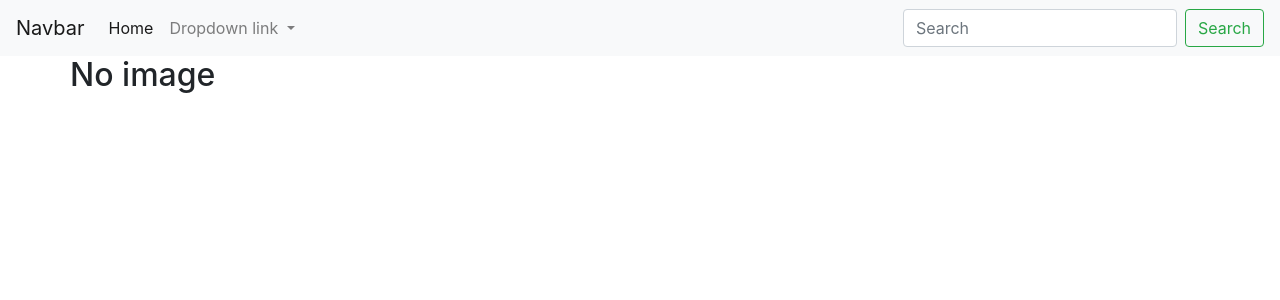
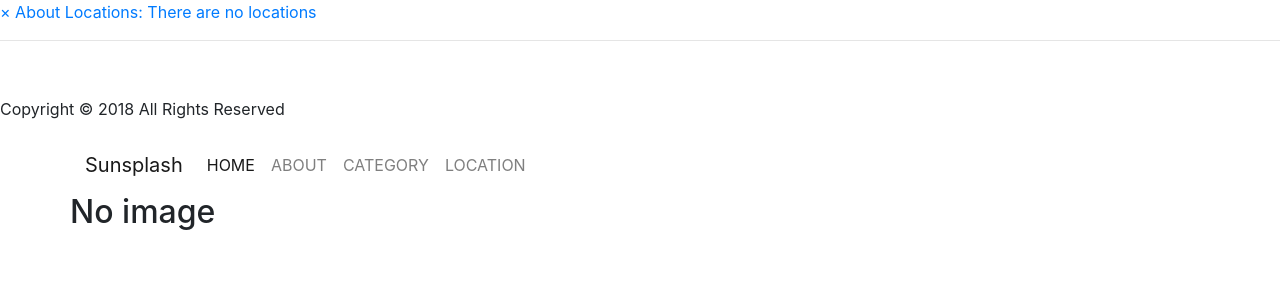
Before and after one commit to SophiaNM/Gallery, a Django app: page / in a window 1280 px wide. Shown: the top 300 px of the page. Run offline with Django 3.2, Linux system fonts and the light colour scheme; data that the repository does not hold is empty; some libraries are stand-ins or nearby versions.

Commit message:
Styling navbar and creating animation for side nav

```diff
--- a/gallery/templates/navbar.html
+++ b/gallery/templates/navbar.html
@@ -1,39 +1,105 @@
+{% load bootstrap4 %}
+{% load static%}
 <!DOCTYPE html>
 <html lang="en" dir="ltr">
     <head>
         <meta charset="utf-8">
         <meta name="viewport" content="width=device-width, initial-scale=1">
         <title></title>
+        {% block styles %}
+          {% bootstrap_css %}
+        <link rel="stylesheet" href="{% static 'css/animate.min.css' %}">
+        <link rel="stylesheet" href="{% static 'css/index.css' %}">
+        {% endblock %}
     </head>
     <body>
-        <nav class="navbar navbar-expand-lg navbar-light bg-light">
-          <a class="navbar-brand" href="#">Navbar</a>
-          <button class="navbar-toggler" type="button" data-toggle="collapse" data-target="#navbarNavDropdown" aria-controls="navbarNavDropdown" aria-expanded="false" aria-label="Toggle navigation">
+        <div id="sideNav" class="nav-side">
+            <a href="javascript:void(0)" class="close-nav">&times;</a>
+            <a href="#">About</a>
+            <a href="#">Locations:</a>
+
+            {% for location in locations %}
+            <a href="/location/{{location.id}}">{{location.name}}</a>
+            {% empty %}
+            <a href="#">There are no locations</a>
+
+            {% endfor %}
+            <hr>
+            <div class="locations">
+            </div>
+
+            <div class="footer">
+                <div class="row">
+                    <div class="col-md-12 social-buttons">
+                        <ul class="list-inline">
+                            <li class="list-inline-item">
+                                <a
+                                    href="https://twitter.com/richiewaweru" target="_blank">
+                                    <i class="fab fa-twitter"></i>
+                                </a>
+                            </li>
+                            <li class="list-inline-item">
+                                <a class="tooltip-test" title="follow me"
+                                    href="https://facebook.com/richywaweru" target="_blank">
+                                    <i class="fab fa-facebook"></i>
+                                </a>
+                            </li>
+                            <li class="list-inline-item">
+                                <a class="tooltip-test" title="follow me"
+                                    href="https://www.linkedin.com/in/sophia-njeri-murage-b14073b5/" target="_blank">
+                                    <i class="fab fa-instagram"></i>
+                                </a>
+                            </li>
+                            <li class="list-inline-item">
+                                <a class="tooltip-test" title="follow me"
+                                    href="https://github.com/SophiaNM" target="_blank">
+                                    <i class="fab fa-linkedin-in"></i>
+                                </a>
+                            </li>
+                        </ul>
+                    </div>
+                    <div class="col-md-12">
+                        <p>Copyright &copy; 2018 All Rights Reserved</p>
+                    </div>
+                </div>
+            </div>
+        </div>
+
+        <nav class="navbar navbar-expand-lg navbar-light" id="navMain">
+            <div class="container navigation header_right wow fadeInLeft animated animated" data-wow-delay=".5s" style="visibility: visible; animation-delay: 0.5s; animation-name: fadeInLeft;">
+
+
+          <a class="navbar-brand" href="#">Sunsplash</a>
+          <button class="navbar-toggler" type="button" data-toggle="collapse" data-target="#navbarNav" aria-controls="navbarNav" aria-expanded="false" aria-label="Toggle navigation">
             <span class="navbar-toggler-icon"></span>
           </button>
-          <div class="collapse navbar-collapse" id="navbarNavDropdown">
+          <div class="collapse navbar-collapse" id="navbarNav">
             <ul class="navbar-nav">
               <li class="nav-item active">
-                <a class="nav-link" href="#">Home <span class="sr-only">(current)</span></a>
+                <a class="nav-link" href="/">HOME <span class="sr-only">(current)</span></a>
+              </li>
+              <li class="nav-item">
+                <a class="nav-link" href="/">ABOUT</a>
+              </li>
+              <li class="nav-item">
+                <a class="nav-link" href="#">CATEGORY</a>
+              </li>
+              <li class="nav-item">
+                 <a class="nav-link open-nav" style="cursor:pointer">LOCATION</a>
               </li>
 
-              <li class="nav-item dropdown">
-                <a class="nav-link dropdown-toggle" href="#" id="navbarDropdownMenuLink" data-toggle="dropdown" aria-haspopup="true" aria-expanded="false">
-                  Dropdown link
-                </a>
-                <div class="dropdown-menu" aria-labelledby="navbarDropdownMenuLink">
-                  <a class="dropdown-item" href="#">Action</a>
-                  <a class="dropdown-item" href="#">Another action</a>
-                  <a class="dropdown-item" href="#">Something else here</a>
-                </div>
-              </li>
+
+            </ul>
+            <ul class="navbar-nav left">
+                <a class="nav-item nav-link ml-auto" href="https://github.com/SophiaNM" target="_blank"><i class="fab fa-github"></i></a>
+                <a class="nav-item nav-link ml-auto" href="https://www.linkedin.com/in/sophia-njeri-murage-b14073b5/" target="_blank"><i class="fab fa-linkedin-in"></i></a>
+                <a class="nav-item nav-link ml-auto" href="https://www.linkedin.com/in/sophia-njeri-murage-b14073b5/" target="_blank"><i class="fab fa-twitter"></i></a>
+                <a class="nav-item nav-link ml-auto" href="https://www.linkedin.com/in/sophia-njeri-murage-b14073b5/" target="_blank"><i class="fab fa-facebook"></i></a>
+
+
             </ul>
           </div>
-
-            <form class="form-inline">
-              <input class="form-control mr-sm-2" type="search" placeholder="Search" aria-label="Search">
-              <button class="btn btn-outline-success my-2 my-sm-0" type="submit">Search</button>
-            </form>
+          </div>
         </nav>
     </body>
 </html>
```
